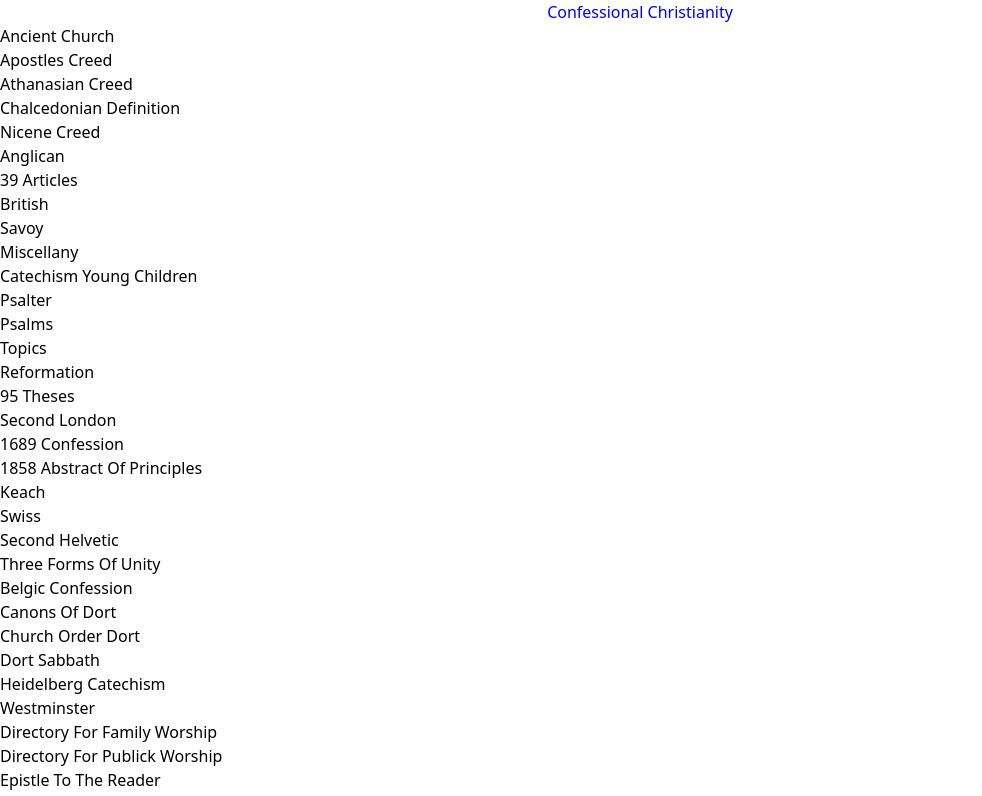
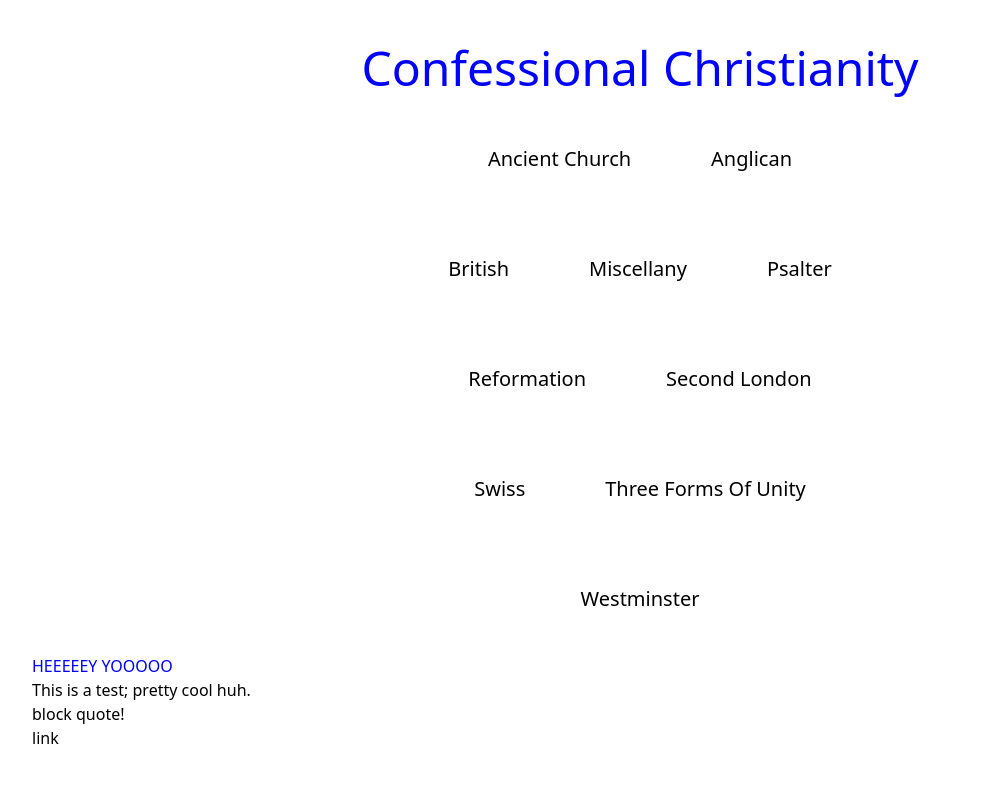
Before and after one commit to MaxwellKendall/confessional-christianity-node, a Next.js app: page / in a window 1280 px wide. Shown: the top 796 px of the page, without its empty margins (0-982 px from the left). Built offline with nearby package versions, Linux system fonts and the light colour scheme.

Commit message:
some styles

```diff
--- a/package.json
+++ b/package.json
@@ -18,6 +18,7 @@
     "@zeit/next-sass": "^1.0.1",
     "autoprefixer": "^9.7.6",
     "axios": "^0.19.2",
+    "classnames": "^2.2.6",
     "next": "^9.3.5",
     "postcss-import": "^12.0.1",
     "postcss-loader": "^3.0.0",
--- a/pages/index.js
+++ b/pages/index.js
@@ -1,5 +1,7 @@
+import { useState } from 'react';
 import { startCase } from 'lodash';
 import Link from "next/link";
+import cx from "classnames";
 
 import {
     removeJsonExtension,
@@ -22,15 +24,29 @@ export async function getStaticProps(context) {
 const HomePage = ({
     confessions
 }) => {
+    const [expanded, setExpanded] = useState([]);
+
+    const toggleFolder = (e, folder) => {
+        e.preventDefault();
+
+        if (expanded.includes(folder)) {
+            setExpanded(expanded.filter((expandedFolder) => expandedFolder !== folder));
+        }
+        else {
+            setExpanded([...expanded, folder])
+        }
+    };
+
     return (
-        <div className="home">
-            <h1 className="text-center">Confessional Christianity</h1>
-            <ul>
+        <div className="home flex flex-col p-8">
+            <h1 className="text-center text-5xl">Confessional Christianity</h1>
+            <ul className="flex w-2/4 self-center justify-center px-12 items-center flex-wrap">
                 {confessions.map((confession) => {
+                    const clickHandler = (e) => toggleFolder(e, confession.folder);
                     return (
-                        <li>
-                            <h2>{startCase(confession.folder)}</h2>
-                            <ul>
+                        <li className="p-10 hover:cursor-pointer" onClick={clickHandler}>
+                            <h2 className="text-xl">{startCase(confession.folder)}</h2>
+                            <ul className={cx({ hidden: !expanded.includes(confession.folder) })}>
                                 {confession.contents.map((confession) => {
                                     const parsedConfession = confession.replace(removeJsonExtension, '');
                                     return (
--- a/styles/index.scss
+++ b/styles/index.scss
@@ -2,6 +2,10 @@
 @import "tailwindcss/components";
 @import "tailwindcss/utilities";
 
+html {
+    font-size: 16px;
+}
+
 h1 {
     color: blue;
 }
```
Also changed, not shown: 1 other file (tests, documents, lock files or other folders).
